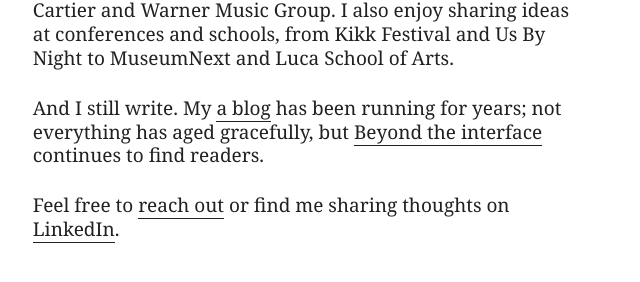
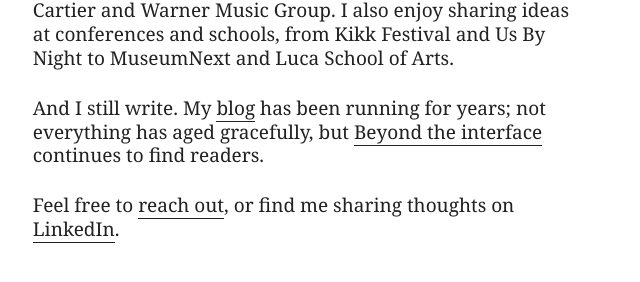
Before and after one commit to thomasbyttebier/thomasbyttebier, a Jekyll site: the page built from index.md, in a window 1280 px wide. Shown: the part 548-830 px from the top of the page, without its empty margins (0-640 px from the left). Built offline with Jekyll 4.4.1, drawn with Linux system fonts in a browser that asks for light colours.

```diff
--- a/index.md
+++ b/index.md
@@ -12,6 +12,6 @@ For a decade I led Digital at [Base Design](https://basedesign.com). In 2025, I
 
 I’ve been lucky to collaborate with clients like Dior, Bozar, KANAL Centre Pompidou, Studio Brussel, NTGent, Axel Vervoordt, MoMu Antwerp, RSC Anderlecht, Fondation Cartier and Warner Music Group. I also enjoy sharing ideas at conferences and schools, from Kikk Festival and Us By Night to MuseumNext and Luca School of Arts.
 
-And I still write. My [a blog]({{ site.baseurl }}/blog) has been running for years; not everything has aged gracefully, but {% include featured-posts.html %} continues to find readers.
+And I still write. My [blog]({{ site.baseurl }}/blog) has been running for years; not everything has aged gracefully, but {% include featured-posts.html %} continues to find readers.
 
-Feel free to [reach out](mailto:{{ site.email | encode_email }}) or find me sharing thoughts on [LinkedIn](https://www.linkedin.com/in/thomasbyttebier/).
+Feel free to [reach out](mailto:{{ site.email | encode_email }}), or find me sharing thoughts on [LinkedIn](https://www.linkedin.com/in/thomasbyttebier/).
```
Also changed, not shown: _posts/2025-10-01-this-is-uncommon-practice.md (+5 -3 lines).
